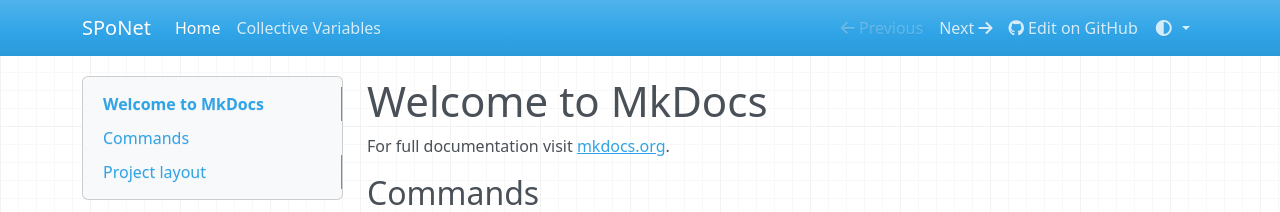
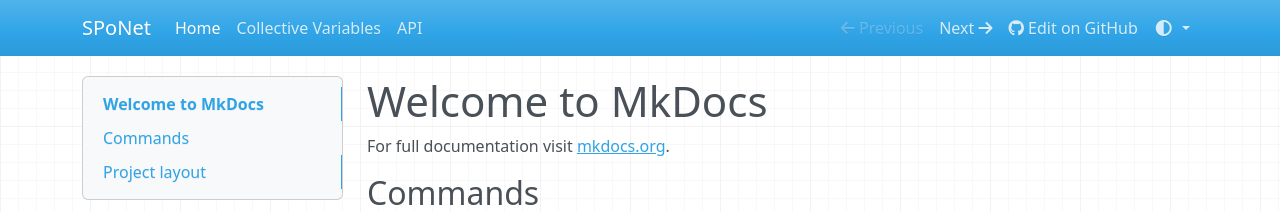
Before and after one commit to lueckem/SPoNet, an MkDocs documentation site: the page built from docs/index.md, in a window 1280 px wide. Shown: the top 212 px of the page. Built offline with MkDocs 1.6.1, drawn with Linux system fonts in a browser that asks for light colours; nearby versions of some CDN libraries.

```diff
--- a/mkdocs.yml
+++ b/mkdocs.yml
@@ -12,3 +12,4 @@ plugins:
 nav:
   - Home: index.md
   - Collective Variables: collective_variables.md
+  - API: api.md
```
Also changed, not shown: docs/api.md (added, +1 -0 lines).
